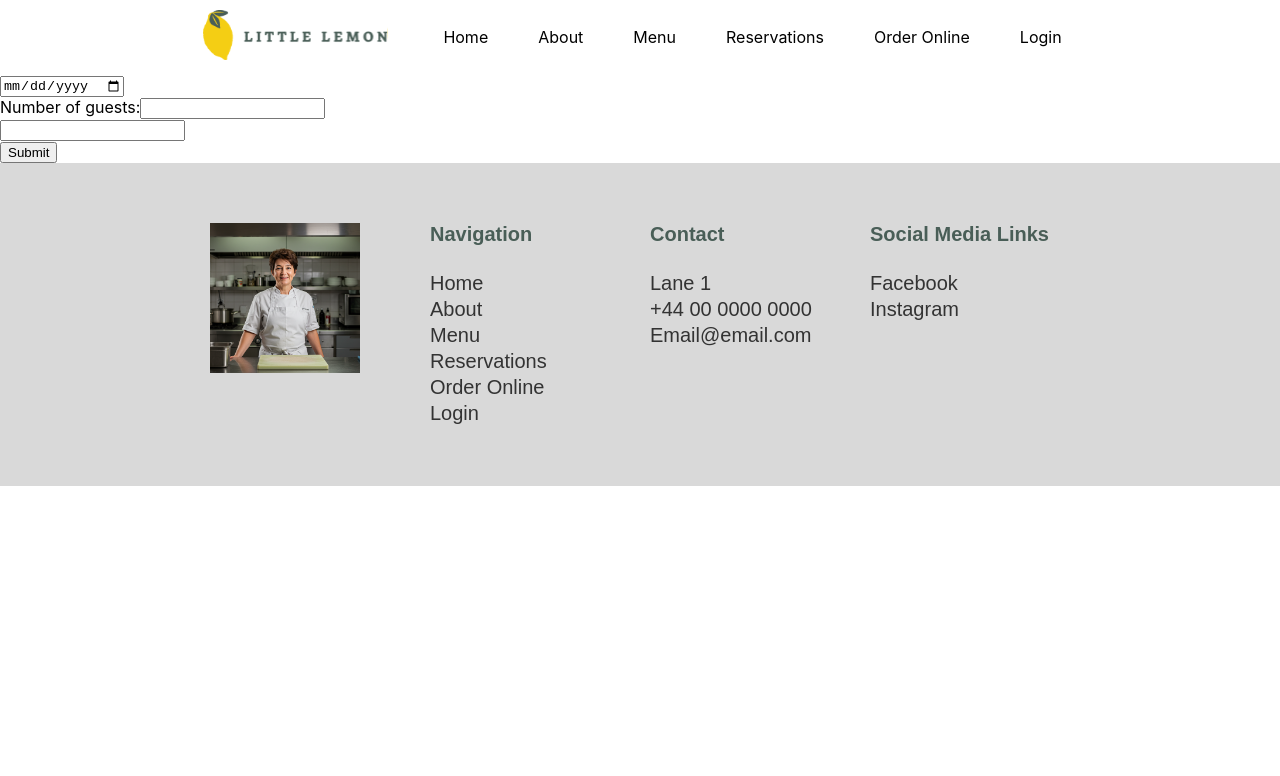
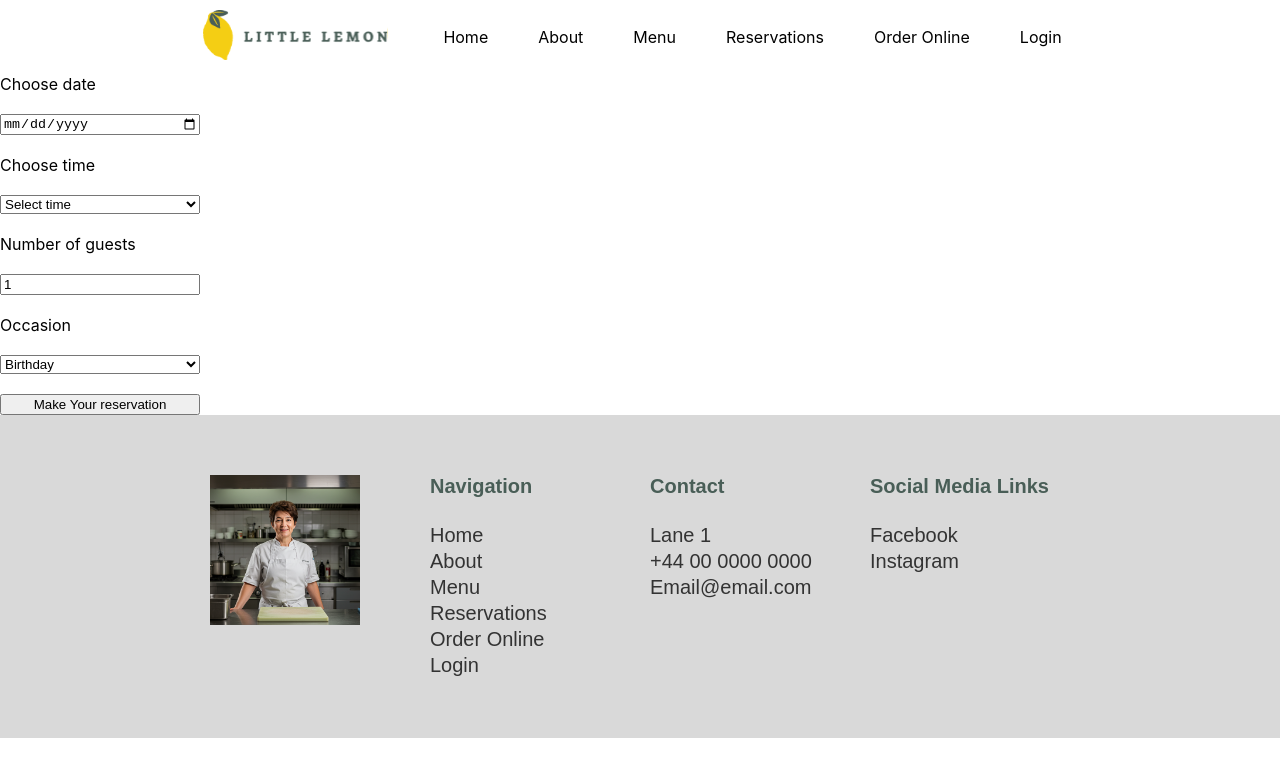
Before and after one commit to BoasAndreasen/project, a React (Create React App) app in the folder project/: page /reservations in a window 1280 px wide. Shown: the top 776 px of the page. Built offline with nearby package versions, Linux system fonts and the light colour scheme.

Commit message:
Refactor reservations page: replace Reservations component with BookingPage, update BookingForm functionality, and enhance ReviewCard to accept props for dynamic content.

```diff
--- a/project/src/App.js
+++ b/project/src/App.js
@@ -1,6 +1,6 @@
 import './App.css';
 import Home from './pages/Home'
-import Reservations from './pages/Reservations'
+import BookingPage from './pages/BookingPage'
 import Logo from "./resources/Logo.svg"
 import { Routes, Route, BrowserRouter } from "react-router-dom"
 
@@ -14,7 +14,7 @@ function App() {
       <BrowserRouter>
         <Routes>
           <Route path="/" element={ <Home/> } />
-          <Route path="/reservations" element={ <Reservations/> } />
+          <Route path="/reservations" element={ <BookingPage/> } />
         </Routes>
       </BrowserRouter>
     </>
--- a/project/src/components/BookingForm/BookingForm.jsx
+++ b/project/src/components/BookingForm/BookingForm.jsx
@@ -1,20 +1,72 @@
-export default function BookingForm() {
-    return (
-        <form onSubmit={(event) => {event.preventDefault(); alert("Reservation complete");}}>
-        <div>
-            <input type="date" id="reservation_date" name="reservation_date"></input>
-        </div>
-        <div>
-            <label>
-                Number of guests:
-                <input type="number" id="guests" name="guests" />
-            </label>
-        </div>
-            <input type="email" id="user_email" name="user_email" />
+import React, { useState } from "react";
 
-        <div>
-            <button type="Submit">Submit</button>
-        </div>
+function ReservationForm() {
+  const [date, setDate] = useState("");
+  const [time, setTime] = useState("");
+  const [guests, setGuests] = useState(1);
+  const [occasion, setOccasion] = useState("Birthday");
+  const [availableTimes, setAvailableTimes] = useState([
+    "17:00",
+    "18:00",
+    "19:00",
+    "20:00",
+    "21:00",
+    "22:00",
+  ]);
+
+  const handleSubmit = (event) => {
+    event.preventDefault();
+    alert(`Reservation made for ${guests} guests on ${date} at ${time} for a ${occasion}`);
+  };
+
+  return (
+    <form
+      onSubmit={handleSubmit}
+      style={{ display: "grid", maxWidth: "200px", gap: "20px" }}
+    >
+      <label htmlFor="res-date">Choose date</label>
+      <input
+        type="date"
+        id="res-date"
+        value={date}
+        onChange={(e) => setDate(e.target.value)}
+      />
+
+      <label htmlFor="res-time">Choose time</label>
+      <select
+        id="res-time"
+        value={time}
+        onChange={(e) => setTime(e.target.value)}
+      >
+        <option value="" disabled>Select time</option>
+        {availableTimes.map((t) => (
+          <option key={t} value={t}>{t}</option>
+        ))}
+      </select>
+
+      <label htmlFor="guests">Number of guests</label>
+      <input
+        type="number"
+        id="guests"
+        min="1"
+        max="10"
+        value={guests}
+        onChange={(e) => setGuests(Number(e.target.value))}
+      />
+
+      <label htmlFor="occasion">Occasion</label>
+      <select
+        id="occasion"
+        value={occasion}
+        onChange={(e) => setOccasion(e.target.value)}
+      >
+        <option>Birthday</option>
+        <option>Anniversary</option>
+      </select>
+
+      <input type="submit" value="Make Your reservation" />
     </form>
-    )
+  );
 }
+
+export default ReservationForm;
--- a/project/src/components/testimonials/ReviewCard.css
+++ b/project/src/components/testimonials/ReviewCard.css
@@ -24,6 +24,7 @@
   height: 46px;
   margin: 10px 0;
   object-fit: cover;
+  border-radius: 50%;
 }
 
 .testimonial-text {
--- a/project/src/components/testimonials/ReviewCard.jsx
+++ b/project/src/components/testimonials/ReviewCard.jsx
@@ -3,17 +3,17 @@ import "./ReviewCard.css";
 import ownerImage from "../../resources/owner.png"
 
 
-const ReviewCard = () => {
+const ReviewCard = ({rating, name, reviewText}) => {
   return (
     <article className="testimonial-card">
-      <div className="testimonial-label">Rating</div>
+      <div className="testimonial-label">{rating}</div>
       <img
         src={ownerImage}
         alt="Review owner"
         className="testimonial-owner-image"
       />
-      <div className="testimonial-label">Name</div>
-      <div className="testimonial-text">Review rext</div>
+      <div className="testimonial-label">{name}</div>
+      <div className="testimonial-text">{reviewText}</div>
     </article>
   );
 };
--- a/project/src/components/testimonials/Testimonials.jsx
+++ b/project/src/components/testimonials/Testimonials.jsx
@@ -7,10 +7,10 @@ const Testimonials = () => {
   return (
     <div className="testimonials-container">
       <h2 className="testimonials-title">Testimonials</h2>
-      <ReviewCard />
-      <ReviewCard />
-      <ReviewCard />
-      <ReviewCard />
+      <ReviewCard name="Alex1" rating="★★★★★" reviewText="lorem ipsum dolor sit amet consectetuer adipiscing elit" />
+      <ReviewCard name="Alex2" rating="★★★★★" reviewText="lorem ipsum dolor sit amet consectetuer adipiscing elit"/>
+      <ReviewCard name="Alex3" rating="★★★★★" reviewText="lorem ipsum dolor sit amet consectetuer adipiscing elit"/>
+      <ReviewCard name="Alex4" rating="★★★★★" reviewText="lorem ipsum dolor sit amet consectetuer adipiscing elit"/>
     </div>
   );
 };
--- a/project/src/pages/Reservations.js
+++ b/project/src/pages/BookingPage.js
@@ -2,7 +2,7 @@ import Nav from "../components/Nav"
 import Footer from "../components/Footer"
 import BookingForm from "../components/BookingForm/BookingForm"
 
-function Reservations() {
+function BookingPage() {
     return (
         <>
             <Nav/>
@@ -12,4 +12,4 @@ function Reservations() {
     )
 }
 
-export default Reservations;
+export default BookingPage;
```
